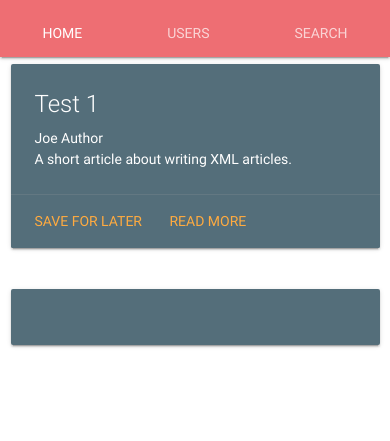
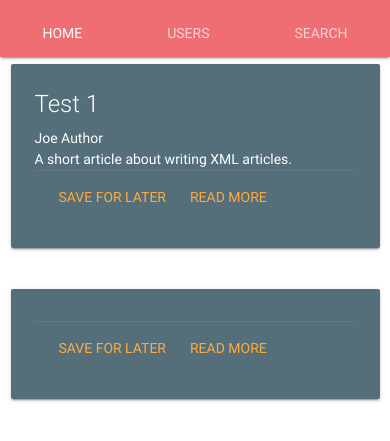
Before and after one commit to Velocireed/webLoadXML, a plain HTML site: page www/index.html in a window 390 px wide. Shown: the part 47-488 px from the top of the page. Drawn offline with nearby package versions, Linux system fonts and the light colour scheme.

Commit message:
Update index.html

```diff
--- a/www/index.html
+++ b/www/index.html
@@ -29,6 +29,7 @@
           </ul>
         </div>
       </nav>
+	  <!--
       <div class="row">
   			<div class="col s12 m6">
   				<div class="card blue-grey darken-1">
@@ -44,12 +45,11 @@
   				</div>
   			</div>
   			</div>
-  		</div>
+  		</div>-->
         <!--<script type="text/javascript" src="cordova.js"></script>-->
         <script src="https://ajax.googleapis.com/ajax/libs/jquery/2.2.4/jquery.min.js"></script>
     		<script src="https://cdnjs.cloudflare.com/ajax/libs/materialize/1.0.0-beta/js/materialize.min.js"></script>
     		<script>
-
     			var xhttp = new XMLHttpRequest();
     			xhttp.onreadystatechange = function() {
     				if (this.readyState == 4 && this.status == 200) {
@@ -58,7 +58,21 @@
     			};
     			xhttp.open("GET", "test1.xml", true);
     			xhttp.send();
-          function pagePrinter(elem){
+
+    			function myFunction(xml) {
+
+    				var xmlDoc = xml.responseXML;
+
+					var x, i, j, txt, xmlDoc, y;
+					xmlDoc = xml.responseXML;
+					txt = "";
+					x = xmlDoc.getElementsByTagName("title");
+					y = xmlDoc.getElementsByTagName("article");
+					/*for (i = 0; i < x.length; i++) {
+						txt += x[i].childNodes[0].nodeValue + "<br>";
+					}*/
+					for (i = 0; i < y.length; i++) {
+						//for (j = 0; j < y.get
 						var open = document.createElement("div");
 							open.className = "row";
 						var color = document.createElement("div");
@@ -76,11 +90,15 @@
 						var abstract = document.createElement("p");
 							abstract.id = "Abstract";
 						var action = document.createElement("div");
-
-
-            //var t = document.createTextNode("Hello");
-
-
+							action.className = "card-action";
+						var linka = document.createElement("a");
+							linka.href = "#";
+						var linkat = document.createTextNode("Save for Later");
+						var linkb = document.createElement("a");
+							linkb.href = "#";
+						var linkbt = document.createTextNode("Read More");
+						var demo = document.createElement("p");
+							demo.id = "demo";
 						document.body.appendChild(open);
 						open.appendChild(col);
 						col.appendChild(color);
@@ -88,24 +106,23 @@
 						content.appendChild(title);
 						content.appendChild(author);
 						content.appendChild(abstract);
+						content.appendChild(action);
+						action.appendChild(linka);
+						linka.appendChild(linkat);
+						action.appendChild(linkb);
+						linkb.appendChild(linkbt);
 						title.appendChild(twords);
-            //content.appendChild(t);
+						content.appendChild(demo);
+					//}
 
-
-          }
-          onload = pagePrinter();
-    			function myFunction(xml) {
-    				var xmlDoc = xml.responseXML;
     				document.getElementById("Title").innerHTML =
     				xmlDoc.getElementsByTagName("title")[0].childNodes[0].nodeValue;
-    				//xmlDoc.getElementsByTagName("author")[0].childNodes[0].nodeValue;
-    				//xmlDoc.getElementsByTagName("abstract")[0].childNodes[0].nodeValue;
     				document.getElementById("Author").innerHTML =
     				xmlDoc.getElementsByTagName("author")[0].childNodes[0].nodeValue;
     				document.getElementById("Abstract").innerHTML =
     				xmlDoc.getElementsByTagName("abstract")[0].childNodes[0].nodeValue;
 					}
-
+    			}
     		</script>
     </body>
 </html>
```
Lines whose indentation alone changed are shown as unchanged.
